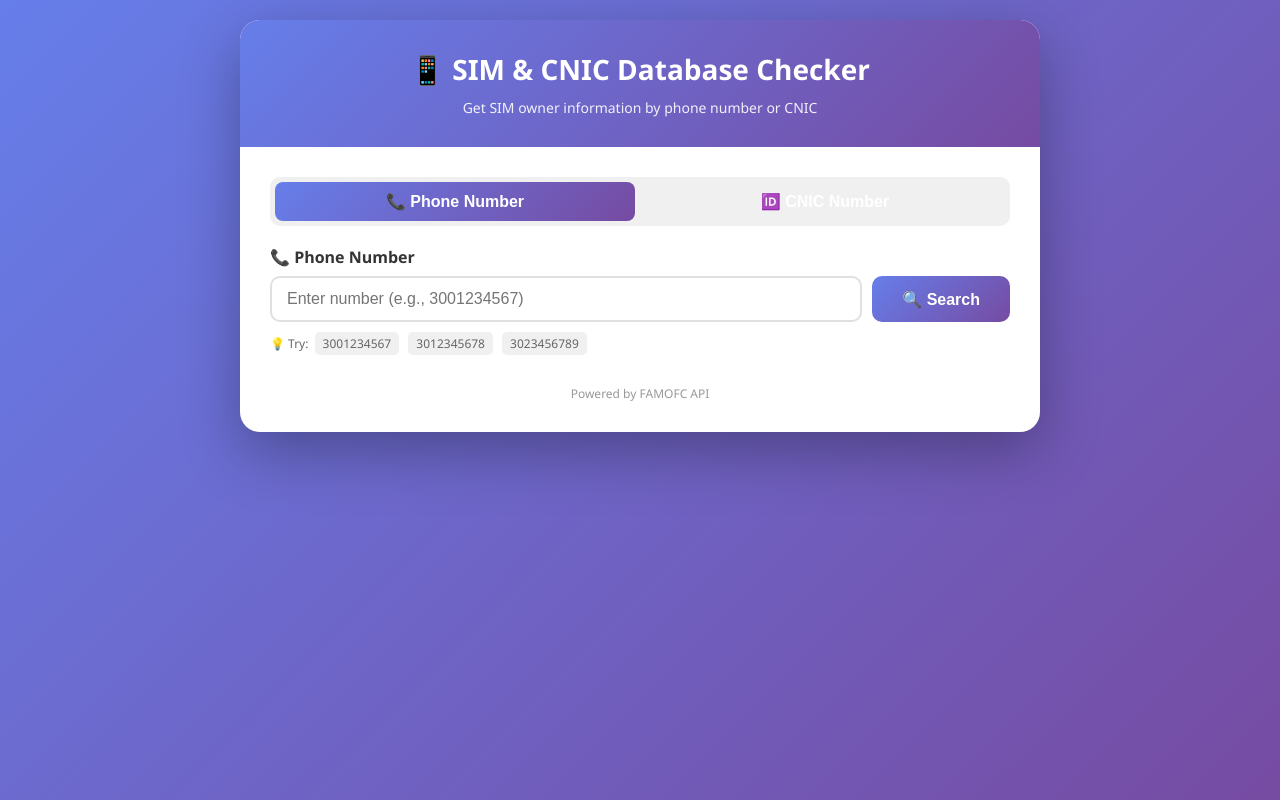
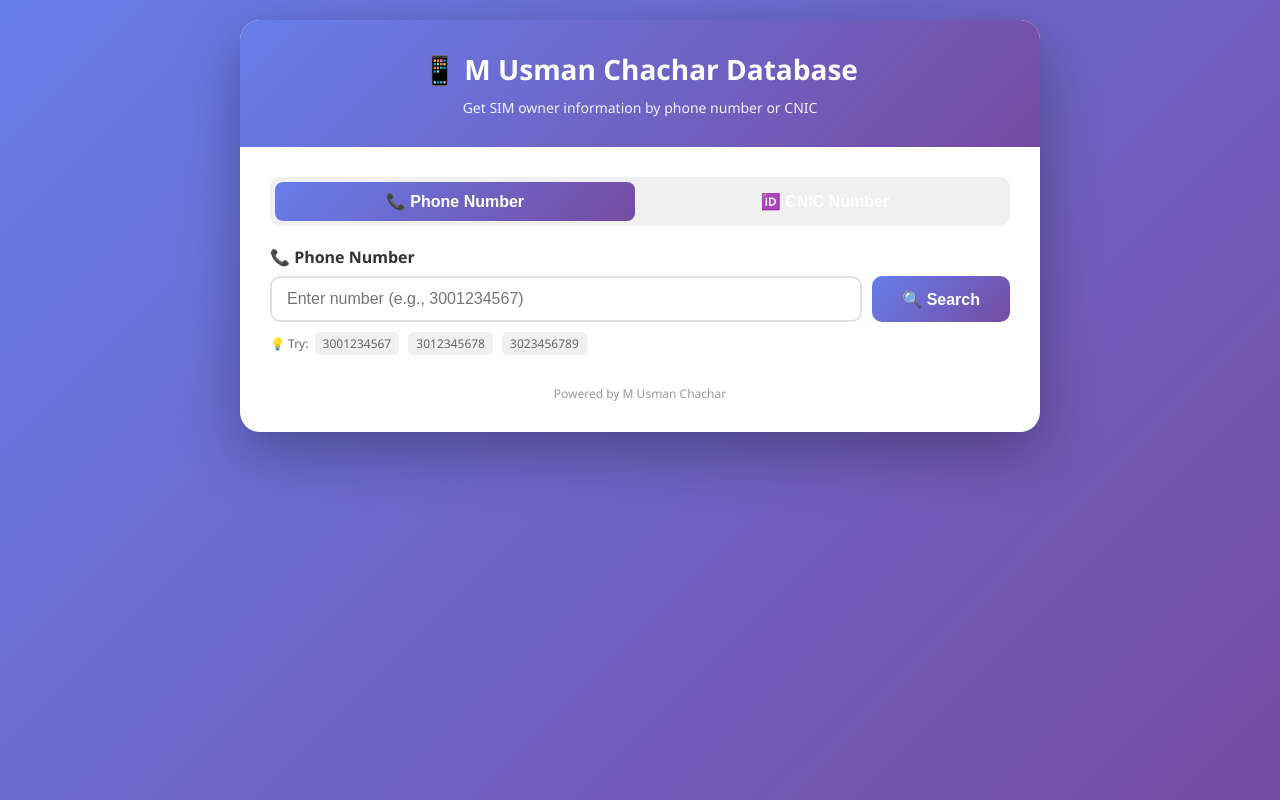
Before and after one commit to Usman7472860/Us-mods-simdata, a plain HTML site: page index.html in a window 1280 px wide. Drawn offline with Linux system fonts and the light colour scheme.

Commit message:
Update index.html

```diff
--- a/index.html
+++ b/index.html
@@ -3,7 +3,7 @@
 <head>
     <meta charset="UTF-8">
     <meta name="viewport" content="width=device-width, initial-scale=1.0, user-scalable=yes">
-    <title>SIM & CNIC Database Checker - FAMOFC</title>
+    <title>SIM & CNIC Database Checker -  US MODS MD</title>
     <style>
         * {
             margin: 0;
@@ -290,7 +290,7 @@
     <div class="container">
         <div class="card">
             <div class="header">
-                <h1>📱 SIM & CNIC Database Checker</h1>
+                <h1>📱 M Usman Chachar Database</h1>
                 <p>Get SIM owner information by phone number or CNIC</p>
             </div>
             <div class="content">
@@ -319,7 +319,7 @@
                 </div>
 
                 <div class="result" id="result"></div>
-                <div class="credit">Powered by FAMOFC API</div>
+                <div class="credit">Powered by M Usman Chachar</div>
             </div>
         </div>
     </div>
```
